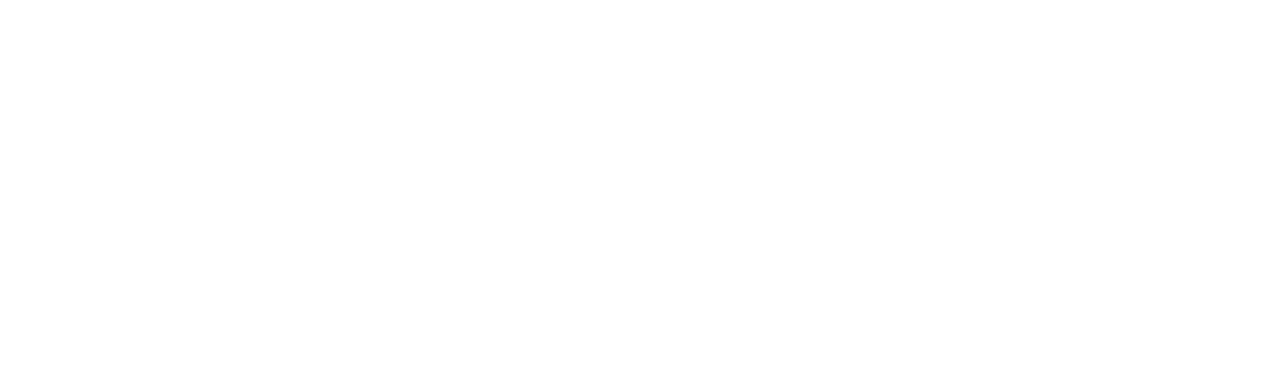
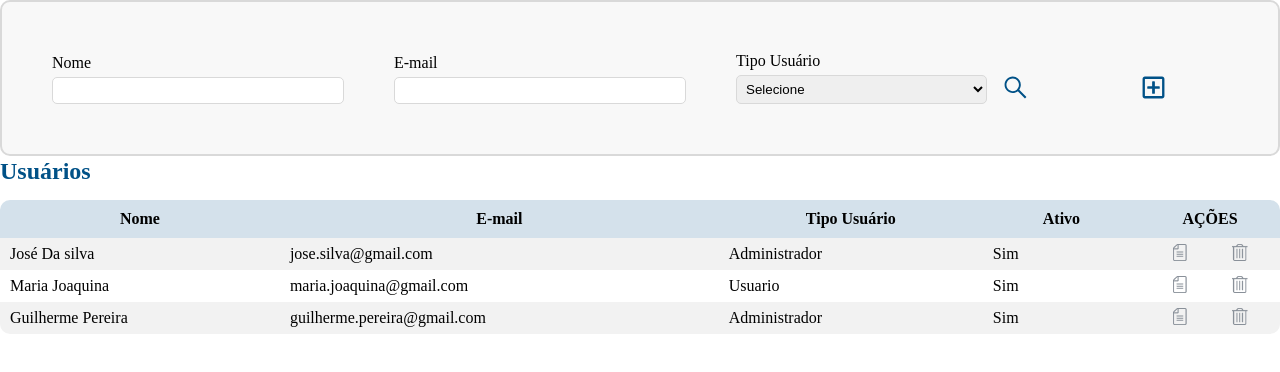
Before and after one commit to Luceliabatista/CRUD-Front-end, a React (Create React App) app: page /cadastro in a window 1280 px wide. Before the commit this address had no page. Shown: the top 372 px of the page. Built offline with nearby package versions, Linux system fonts and the light colour scheme.

Commit message:
Adicionando disposição dos campos de visualização e busca de usuários cadastrados

```diff
--- a/package.json
+++ b/package.json
@@ -5,7 +5,6 @@
   "dependencies": {
     "@emotion/react": "^11.10.6",
     "@emotion/styled": "^11.10.6",
-    "@mui/material": "^5.11.11",
     "@unform/core": "^2.1.6",
     "@unform/web": "^2.1.6",
     "react": "^18.2.0",
--- /dev/null
+++ b/src/components/registerUserTemplate/data.json
@@ -0,0 +1,23 @@
+[
+  {
+    "name": "José Da silva",
+    "email": "jose.silva@gmail.com",
+    "tipo": "Administrador",
+    "ativo": "Sim",
+    "senha": "123"
+  },
+  {
+    "name": "Maria Joaquina",
+    "email": "maria.joaquina@gmail.com",
+    "tipo": "Usuario",
+    "ativo": "Sim",
+    "senha": "123"
+  },
+  {
+    "name": "Guilherme Pereira",
+    "email": "guilherme.pereira@gmail.com",
+    "tipo": "Administrador",
+    "ativo": "Sim",
+    "senha": ""
+  }
+]
--- /dev/null
+++ b/src/components/registerUserTemplate/index.tsx
@@ -0,0 +1,80 @@
+import { AddIcon, FindIcon } from "../../assets/styledIcons";
+import * as styled from "./styles";
+// import { AppMenuLateral } from "../../components";
+import dataJson from "./data.json";
+
+interface INewUserTemplateProps {
+  children?: React.ReactNode;
+}
+export const NewUserTemplate: React.FC<INewUserTemplateProps> = ({
+  children,
+}) => {
+  const handleAdicionarCadastro = () => {};
+
+  return (
+    // <AppMenuLateral>
+    <styled.Container>
+      <styled.ContainerBusca>
+        <div>
+          <label>Nome</label>
+          <input type="search" name="nome" id="nome" />
+        </div>
+        <div>
+          <label>E-mail</label>
+          <input type="search" name="" id="email" />
+        </div>
+        <div>
+          <label>Tipo Usuário</label>
+          <div className="buttons">
+            <select name="" id="tipoUsuario">
+              <option value="" disabled selected>
+                Selecione
+              </option>
+              <option value="Administrador">Administrador</option>
+              <option value="Usuario">Usuário</option>
+            </select>
+            <button title="Pesquisar">
+              <FindIcon />
+            </button>
+          </div>
+        </div>
+        <button onClick={handleAdicionarCadastro}>
+          <AddIcon />
+        </button>
+      </styled.ContainerBusca>
+      <h2>Usuários</h2>
+      <styled.ContainerUsers>
+        <thead>
+          <tr>
+            <th id="nome">Nome</th>
+            <th id="email">E-mail</th>
+            <th id="tipoUsuario">Tipo Usuário</th>
+            <th>Ativo</th>
+            <th>AÇÕES</th>
+          </tr>
+        </thead>
+        <tbody>
+          {dataJson.map((item, index) => (
+            <tr className={index % 2 === 0 ? "corTr" : ""} key={index}>
+              <td>{item.name}</td>
+              <td>{item.email}</td>
+              <td>{item.tipo}</td>
+              <td>{item.ativo}</td>
+              <styled.Acoes>
+                <div>
+                  <button title="Editar">
+                    <img src="/assets/file-alt-light@2x.png" alt="Editar" />
+                  </button>
+                  <button title="Excluir">
+                    <img src="/assets/trash-alt-light@2x.png" alt="Excluir" />
+                  </button>
+                </div>
+              </styled.Acoes>
+            </tr>
+          ))}
+        </tbody>
+      </styled.ContainerUsers>
+    </styled.Container>
+    // </AppMenuLateral>
+  );
+};
--- /dev/null
+++ b/src/components/registerUserTemplate/styles.ts
@@ -0,0 +1,109 @@
+import styled from "styled-components";
+
+export const Container = styled.section`
+  max-width: 100%;
+
+  h2 {
+    color: #005187;
+    margin-top: 2px;
+    margin-bottom: 15px;
+  }
+
+  button {
+    padding: 0;
+    /* padding-top: 5px; */ /* confirmar com o alex o espaçamento abaixo do alinhamento */
+    background: transparent;
+    border: none;
+    outline: none;
+    margin: 0 auto;
+    width: 30px;
+    height: 30px;
+    cursor: pointer;
+  }
+`;
+
+export const ContainerBusca = styled.div`
+  display: grid;
+  grid-template-columns: 1fr 1fr 1fr 150px;
+  align-items: flex-end;
+  gap: 50px;
+  padding: 50px;
+  width: 100%;
+  max-width: calc(100% - 104px);
+  border: 2px solid #d9d9d9;
+  border-radius: 10px;
+  background-color: #f8f8f8;
+
+  input,
+  select {
+    width: 100%;
+    border-radius: 5px;
+    outline: none;
+    border: 1px solid #d9d9d9;
+    padding: 5px;
+    margin-top: 5px;
+  }
+
+  .buttons {
+    display: flex;
+    align-items: flex-end;
+    justify-content: space-between;
+    gap: 15px;
+  }
+`;
+
+export const ContainerUsers = styled.table`
+  border-collapse: collapse;
+  width: 100%;
+  max-width: 100%;
+  overflow-x: auto;
+
+  th {
+    padding: 10px 20px;
+    background-color: #d4e1eb;
+    color: black;
+
+    :first-child {
+      border-radius: 10px 0 0 0;
+    }
+
+    :last-child {
+      border-radius: 0 10px 0 0;
+      width: 100px;
+    }
+  }
+
+  td {
+    padding: 1px 10px;
+    width: auto;
+  }
+
+  tr {
+    :last-child {
+      td:first-child {
+        border-radius: 0 0 0 10px;
+      }
+
+      td:last-child {
+        border-radius: 0 0 10px 0;
+      }
+    }
+  }
+
+  tr.corTr {
+    background-color: #f2f2f2;
+  }
+`;
+
+export const Acoes = styled.td`
+  width: 100px;
+
+  div {
+    display: flex;
+    justify-content: space-between;
+  }
+
+  img {
+    max-height: 17px;
+  }
+`;
--- /dev/null
+++ b/src/pages/register/resisterUser.tsx
@@ -0,0 +1,5 @@
+import { NewUserTemplate } from "../../components/registerUserTemplate";
+
+export const LoginAdmin: React.FC = () => {
+  return <NewUserTemplate />;
+};
--- a/src/routes/index.tsx
+++ b/src/routes/index.tsx
@@ -1,12 +1,17 @@
 import { Route, Routes } from "react-router-dom";
 import { LoginAdmin } from "../pages/login/LoginAdmin";
 import { LoginCustomer } from "../pages/login/LoginCustomer";
+import { NewUserTemplate } from "../components/registerUserTemplate";
 
 export const AppRoutes = () => {
   return (
     <Routes>
       <Route path="/login/admin" element={<LoginAdmin />} />
       <Route path="/login/customer" element={<LoginCustomer />} />
+      <Route
+        path="/cadastro"
+        element={<NewUserTemplate children={undefined} />}
+      />
     </Routes>
   );
 };
```
Also changed, not shown: src/App.tsx (+3 -4 lines), src/components/index.ts (line endings or trailing spaces), 1 other file (tests, documents, lock files or other folders).
